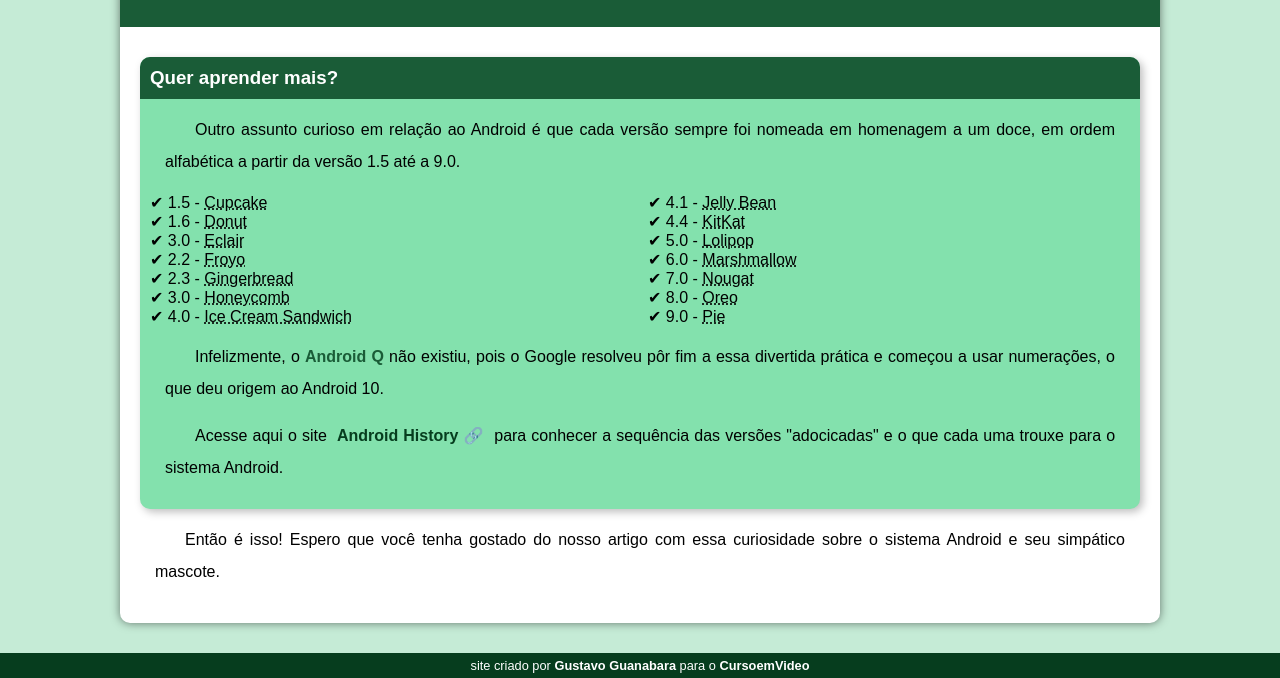
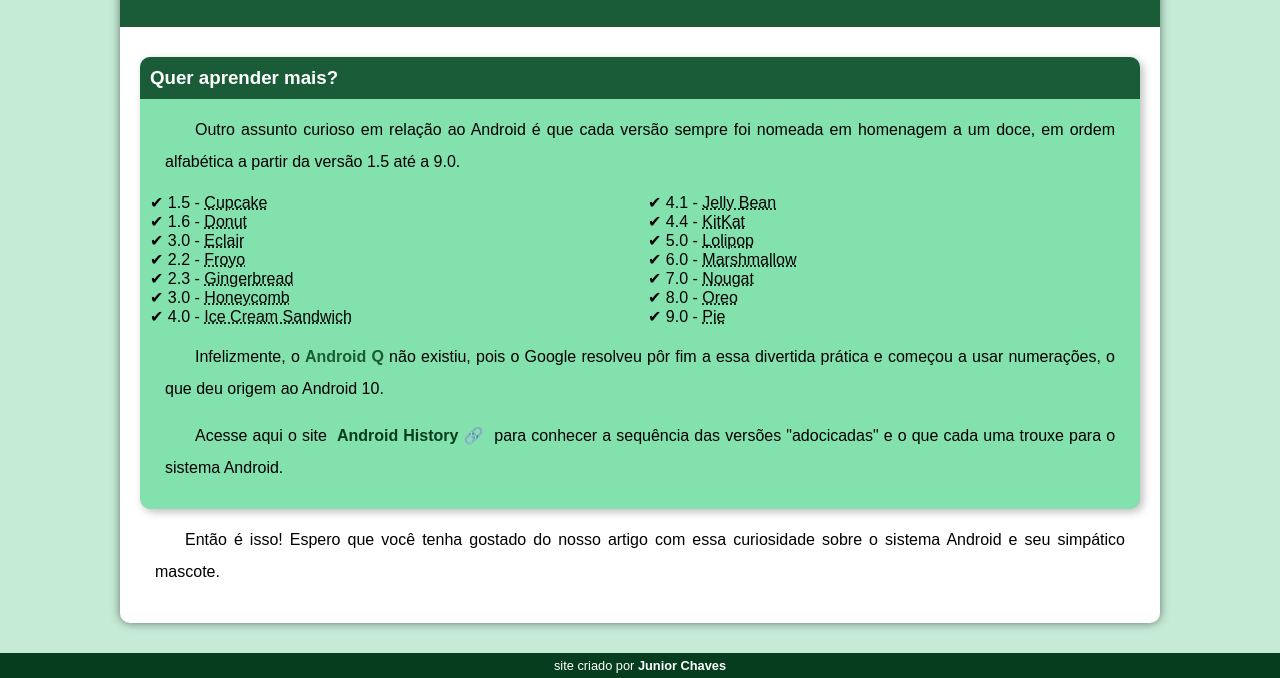
Before and after one commit to JUNIORDECHAVES/projeto-android, a plain HTML site: page index.html in a window 1280 px wide. Shown: the part 2398-3076 px from the top of the page. Drawn offline with Linux system fonts and the light colour scheme.

Commit message:
atualizados os dados

```diff
--- a/index.html
+++ b/index.html
@@ -84,7 +84,7 @@
         </article>
     </main>
     <footer>
-        <p>site criado por <a href="https://gustavoguanabara.github.io/" target="_blank">Gustavo Guanabara</a> para o <a href="https://www.youtube.com/@CursoemVideo" target="_blank">CursoemVideo</a></p>
+        <p>site criado por <a href="#">Junior Chaves</a></p>
     </footer>
 </body>
 </html>
```
